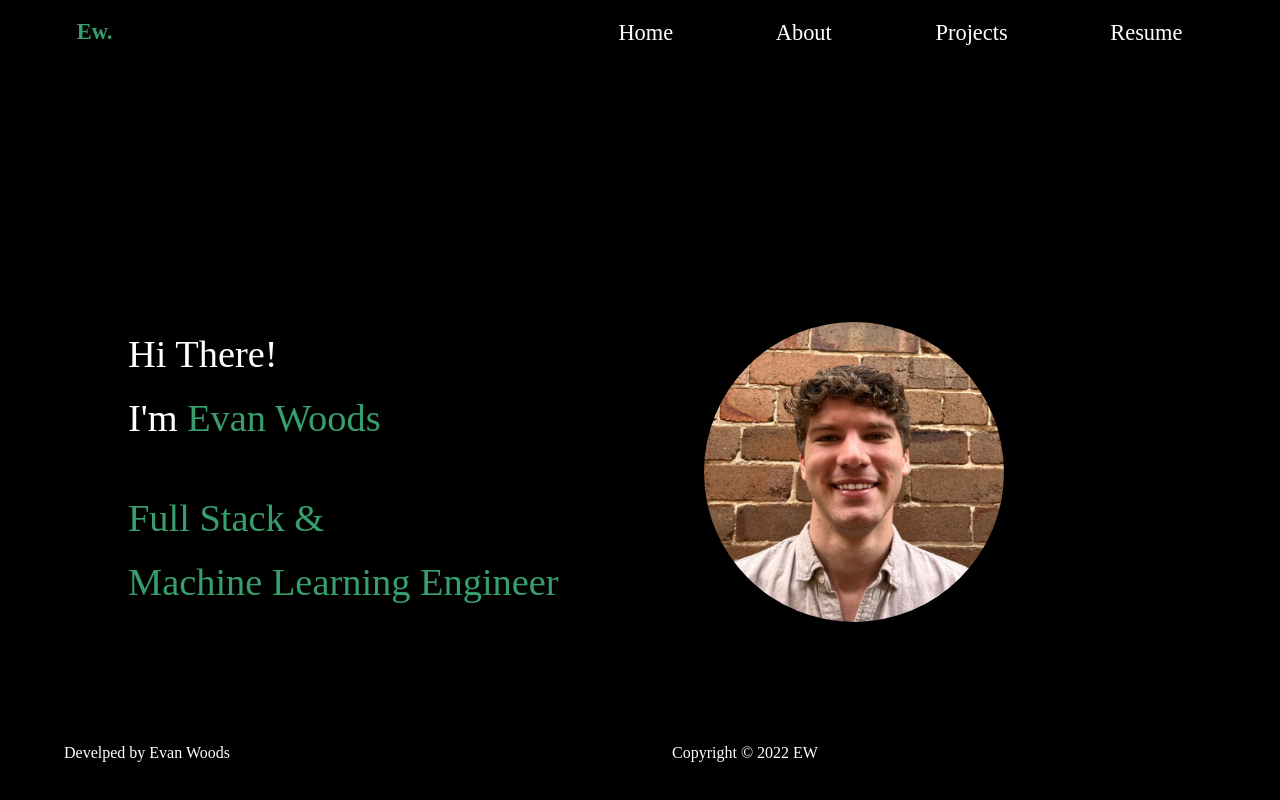
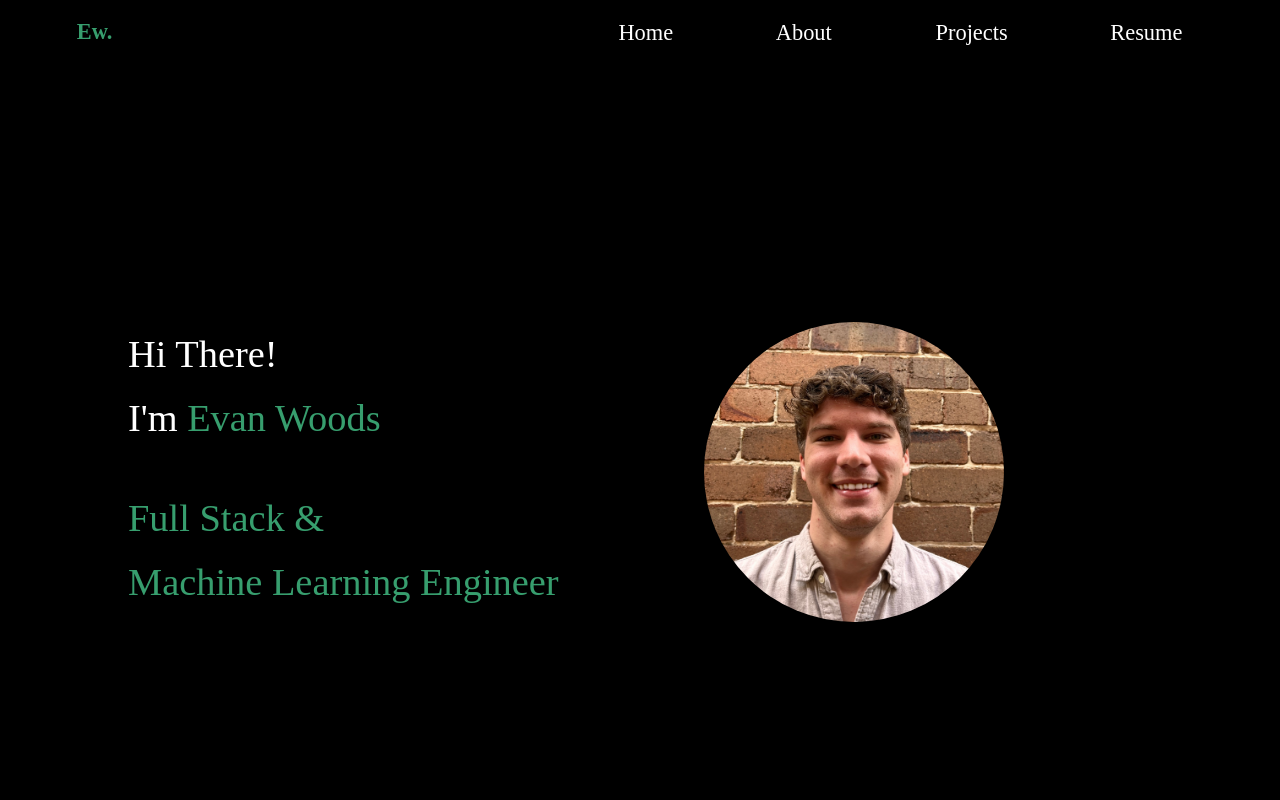
Before and after one commit to EvanCWoods/Evan-Woods-Portflio, a React (Create React App) app: page / in a window 1280 px wide. Shown: the top 800 px of the page. Built offline with nearby package versions, Linux system fonts and the light colour scheme; some icons are missing.

Commit message:
fiex styling

```diff
--- a/src/components/Projects.js
+++ b/src/components/Projects.js
@@ -5,7 +5,6 @@ import "../styles/projects.css";
 import artJacent from "../Assets/project-images/artJacent.png";
 import noteTaker from "../Assets/project-images/note-taker.png";
 import mushroom from "../Assets/project-images/mushroom.jpeg";
-import cocktails from "../Assets/project-images/cocktails.png";
 import minesweeper from "../Assets/project-images/minesweeper.png";
 import genetic from "../Assets/project-images/genetic-algo.png";
 import cognizance from "../Assets/project-images/cognizance.png";
--- a/src/styles/footer.css
+++ b/src/styles/footer.css
@@ -4,10 +4,7 @@
     padding: 3% 0 3% 0;
     background: black;
     position: relative;
-    bottom: 0;
-    width: 100%;
     display: flex;
-    position: fixed;
 }
 
 .footer-left {
```
